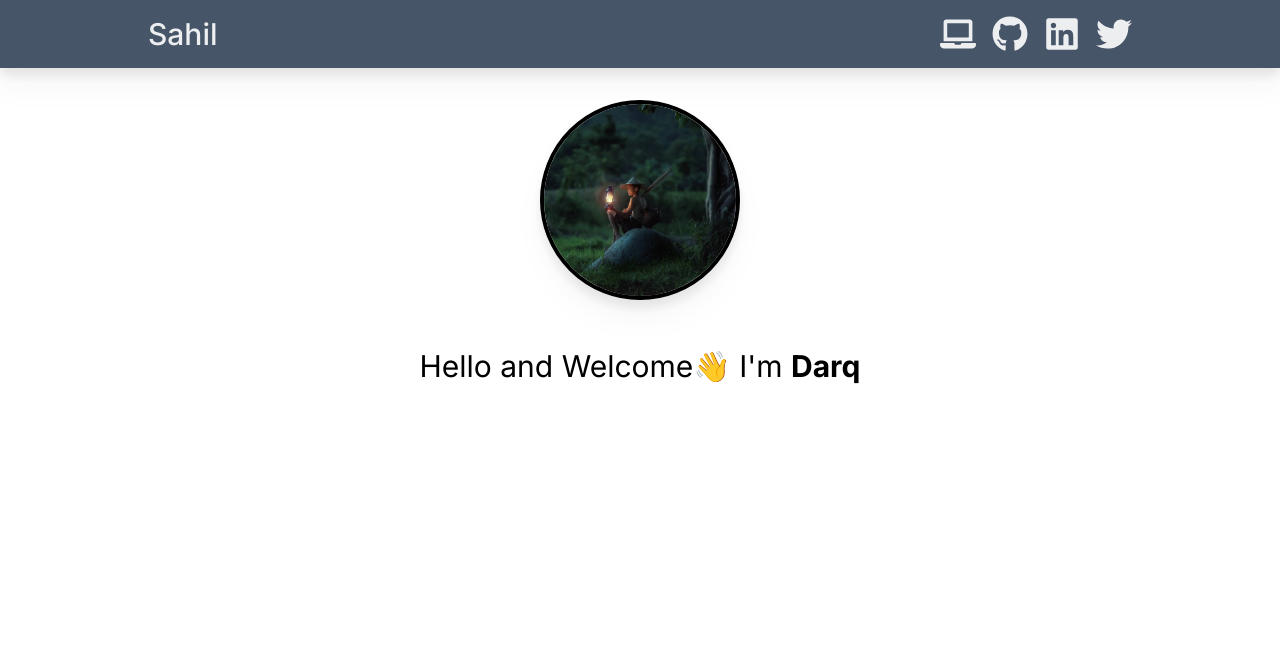
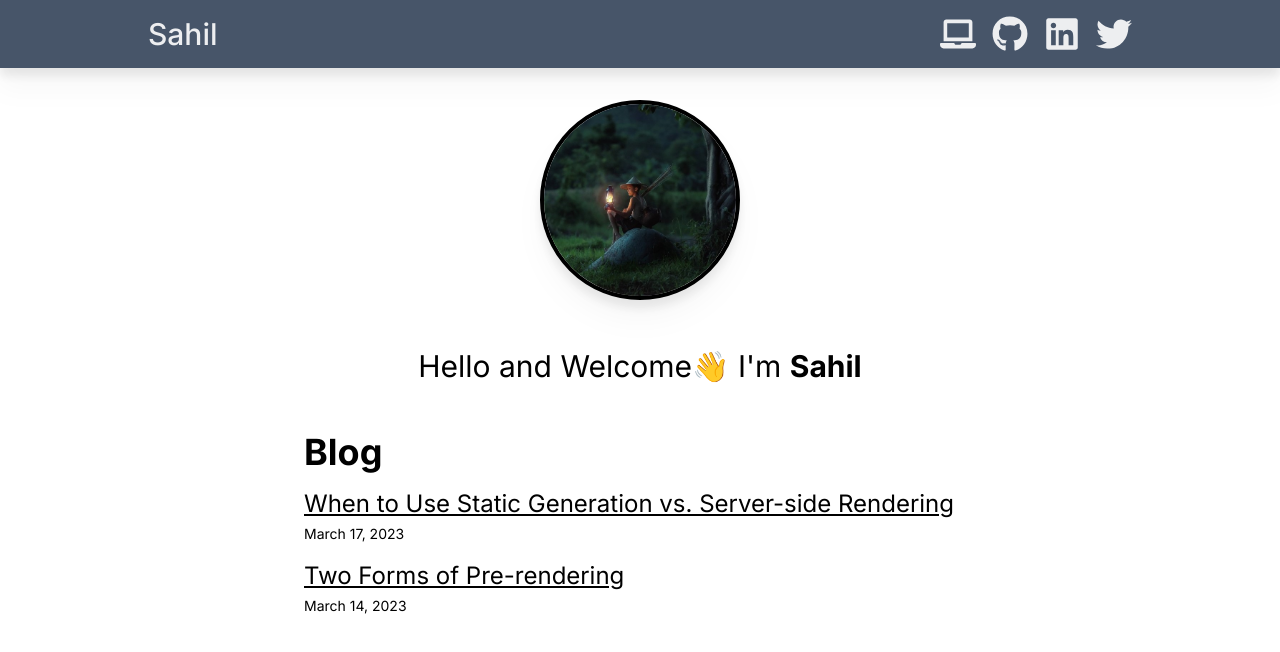
Before and after one commit to sahilsz/demo-portfolio, a Next.js app: page / in a window 1280 px wide. Shown: the top 652 px of the page. Built offline with nearby package versions, Linux system fonts and the light colour scheme.

Commit message:
Add HomePage

```diff
--- a/package.json
+++ b/package.json
@@ -9,10 +9,13 @@
     "lint": "next lint"
   },
   "dependencies": {
+    "gray-matter": "^4.0.3",
     "next": "13.5.4",
     "react": "^18",
     "react-dom": "^18",
-    "react-icons": "^4.11.0"
+    "react-icons": "^4.11.0",
+    "remark": "^15.0.1",
+    "remark-html": "^16.0.1"
   },
   "devDependencies": {
     "@tailwindcss/typography": "^0.5.10",
--- a/src/app/layout.tsx
+++ b/src/app/layout.tsx
@@ -7,8 +7,8 @@ import MyProfilePic from "./components/MyProfilePic";
 const inter = Inter({ subsets: ["latin"] });
 
 export const metadata: Metadata = {
-  title: "Darq's Blog",
-  description: "Authored by Darq",
+  title: "Sahil's Blog",
+  description: "Authored by Sahil",
 };
 
 export default function RootLayout({
--- a/src/app/page.tsx
+++ b/src/app/page.tsx
@@ -1,12 +1,16 @@
+import Posts from "./components/Posts";
+
 export default function Home() {
   return (
     <main className="px-6 mx-auto">
       <p className="mt-12 mb-12 text-3xl text-center dark:text-white">
         Hello and Welcome👋&nbsp;
         <span className="whitespace-nowrap">
-          I&apos;m <span className="font-bold">Darq</span>
+          I&apos;m <span className="font-bold">Sahil</span>
         </span>
       </p>
+
+      <Posts />
     </main>
   );
 }
--- /dev/null
+++ b/types.d.ts
@@ -0,0 +1,5 @@
+type BlogPost = {
+  id: string;
+  title: string;
+  date: string;
+};
```
Also changed, not shown: 1 other file (tests, documents, lock files or other folders).
